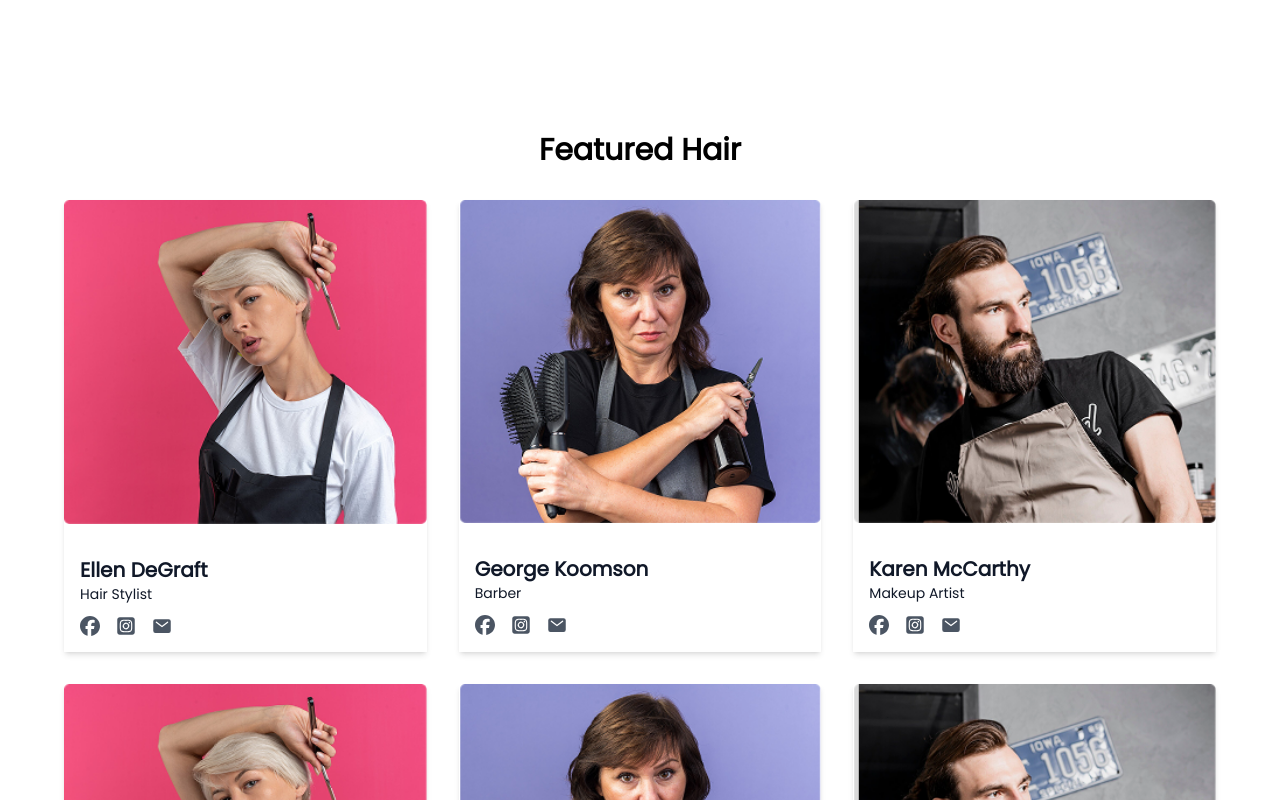
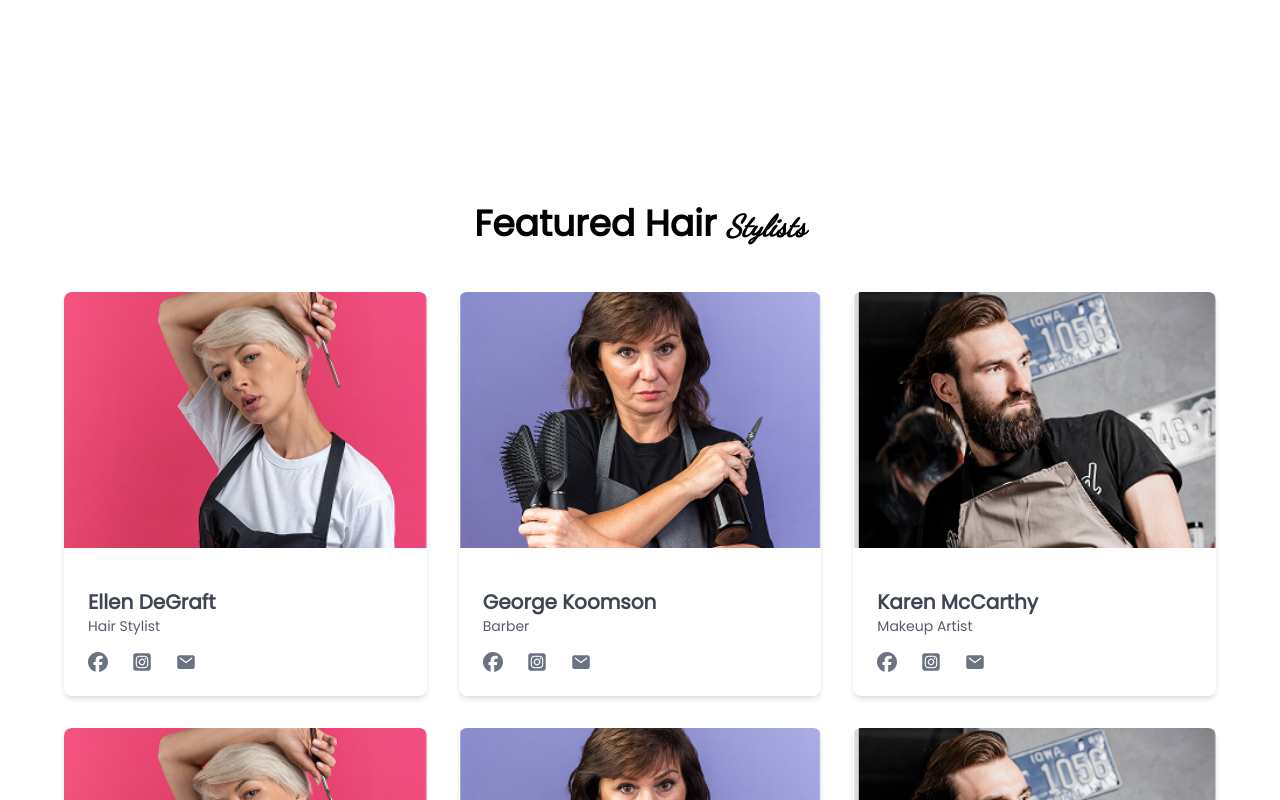
Before and after one commit to MergeShere/SalConFrontend, a React (Vite) app: page / in a window 1280 px wide. Shown: the part 780-1580 px from the top of the page. Built offline with nearby package versions, Linux system fonts and the light colour scheme; a web font is replaced by a local one.

Commit message:
feat: update motion for featured section

```diff
--- a/src/components/home/Featured.tsx
+++ b/src/components/home/Featured.tsx
@@ -1,26 +1,69 @@
+import { motion } from 'framer-motion';
 import FeaturedCard from '../shared/FeaturedCard';
 import featured_img_1 from '../../assets/images/featured-img-1.png';
 import featured_img_2 from '../../assets/images/featured-img-2.png';
 import featured_img_3 from '../../assets/images/featured-img-3.png';
 
 const Featured = () => {
+  const containerVariants = {
+    hidden: { opacity: 0 },
+    visible: {
+      opacity: 1,
+      transition: {
+        staggerChildren: 0.2
+      }
+    }
+  };
+
+  const itemVariants = {
+    hidden: { y: 20, opacity: 0 },
+    visible: {
+      y: 0,
+      opacity: 1,
+      transition: {
+        type: "spring",
+        stiffness: 100
+      }
+    }
+  };
+
   return (
-    <section className="my-8">
+    <section className="my-16 pt-10 pb-20" id="featured">
       <div className="custom-container">
-        <h1 className="text-center text-text-dark-clr text-3xl font-bold">
-          Featured Hair
-        </h1>
+        <motion.div
+          initial={{ opacity: 0, y: -20 }}
+          whileInView={{ opacity: 1, y: 0 }}
+          viewport={{ once: true }}
+          transition={{ duration: 0.7 }}
+          className="text-center mb-12"
+        >
+          <h1 className="text-center text-text-dark-clr text-4xl font-bold">
+            Featured Hair{' '}
+            <span className="font-dancing italic text-3xl relative">Stylists</span>
+          </h1>
+        </motion.div>
 
-        <div className="mt-8 grid gap-8 grid-cols-1 sm:grid-cols-2 lg:grid-cols-3">
+        <motion.div
+          className="mt-12 grid gap-8 grid-cols-1 sm:grid-cols-2 lg:grid-cols-3"
+          variants={containerVariants}
+          initial="hidden"
+          whileInView="visible"
+          viewport={{ once: true, amount: 0.2 }}
+        >
           {featuredUsers.map((user, index) => (
-            <FeaturedCard
+            <motion.div
               key={index}
-              name={user.name}
-              title={user.title}
-              image={user.image}
-            />
+              variants={itemVariants}
+              whileHover={{ y: -8, transition: { duration: 0.3 } }}
+            >
+              <FeaturedCard
+                name={user.name}
+                title={user.title}
+                image={user.image}
+              />
+            </motion.div>
           ))}
-        </div>
+        </motion.div>
       </div>
     </section>
   );
--- a/src/components/shared/FeaturedCard.tsx
+++ b/src/components/shared/FeaturedCard.tsx
@@ -1,27 +1,84 @@
+import { motion } from 'framer-motion';
 import { FaFacebook, FaSquareInstagram } from 'react-icons/fa6';
 import { IoMail } from 'react-icons/io5';
 import { FeaturedCardProps } from '../../types';
 
 const FeaturedCard = ({ name, title, image }: FeaturedCardProps) => {
+  const iconVariants = {
+    hover: {
+      scale: 1.2,
+      color: '#000',
+      transition: { duration: 0.3 }
+    }
+  };
+
   return (
-    <div className="bg-white shadow-md">
-      <div className="mb-4">
-        <img className="w-full object-cover" src={image} alt={name} />
+    <motion.div
+      className="bg-white shadow-md overflow-hidden rounded-lg"
+      whileHover={{
+        boxShadow: "0 10px 25px rgba(0, 0, 0, 0.1)",
+        transition: { duration: 0.3 }
+      }}
+    >
+      <div className="mb-4 overflow-hidden">
+        <motion.img
+          className="w-full object-cover h-64 transition-all duration-500"
+          src={image}
+          alt={name}
+          whileHover={{
+            scale: 1.05,
+            transition: { duration: 0.5 }
+          }}
+        />
       </div>
 
-      <div className="p-2 md:p-4">
-        <h1 className="text-base text-dark-gray-clr md:text-xl font-semibold">
+      <div className="p-4 md:p-6">
+        <motion.h1
+          className="text-base text-dark-gray-clr md:text-xl font-semibold"
+          initial={{ opacity: 0.8 }}
+          whileHover={{ opacity: 1, scale: 1.01 }}
+        >
           {name}
-        </h1>
-        <h2 className="text-sm text-dark-gray-clr mb-3">{title}</h2>
+        </motion.h1>
 
-        <div className="flex gap-4 text-xl text-gray-600">
-          <FaFacebook />
-          <FaSquareInstagram />
-          <IoMail />
+        <motion.h2
+          className="text-sm text-dark-gray-clr mb-4"
+          initial={{ opacity: 0.7 }}
+          whileHover={{ opacity: 1 }}
+        >
+          {title}
+        </motion.h2>
+
+        <div className="flex gap-6 text-xl text-gray-500">
+          <motion.div
+            whileHover="hover"
+            className="cursor-pointer"
+          >
+            <motion.div variants={iconVariants}>
+              <FaFacebook />
+            </motion.div>
+          </motion.div>
+
+          <motion.div
+            whileHover="hover"
+            className="cursor-pointer"
+          >
+            <motion.div variants={iconVariants}>
+              <FaSquareInstagram />
+            </motion.div>
+          </motion.div>
+
+          <motion.div
+            whileHover="hover"
+            className="cursor-pointer"
+          >
+            <motion.div variants={iconVariants}>
+              <IoMail />
+            </motion.div>
+          </motion.div>
         </div>
       </div>
-    </div>
+    </motion.div>
   );
 };
 
```
